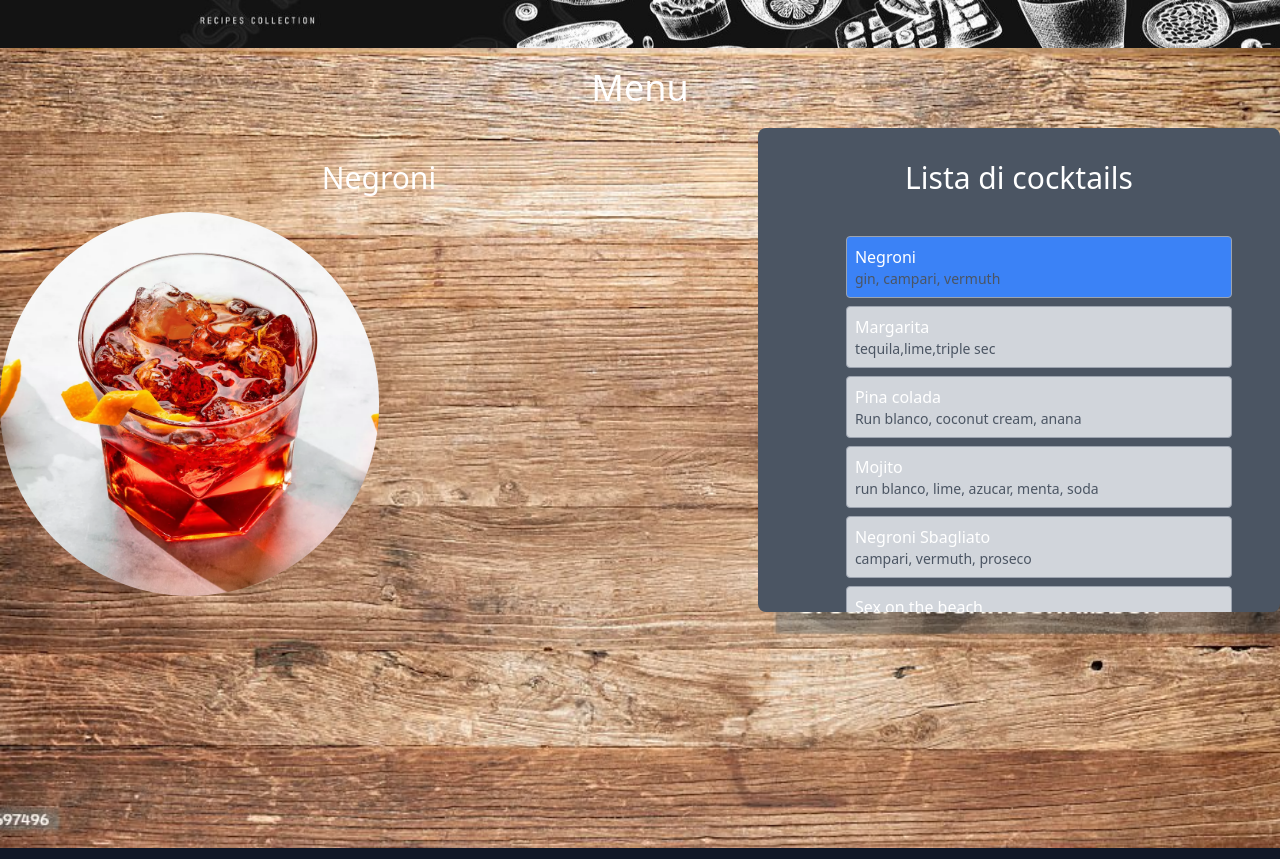
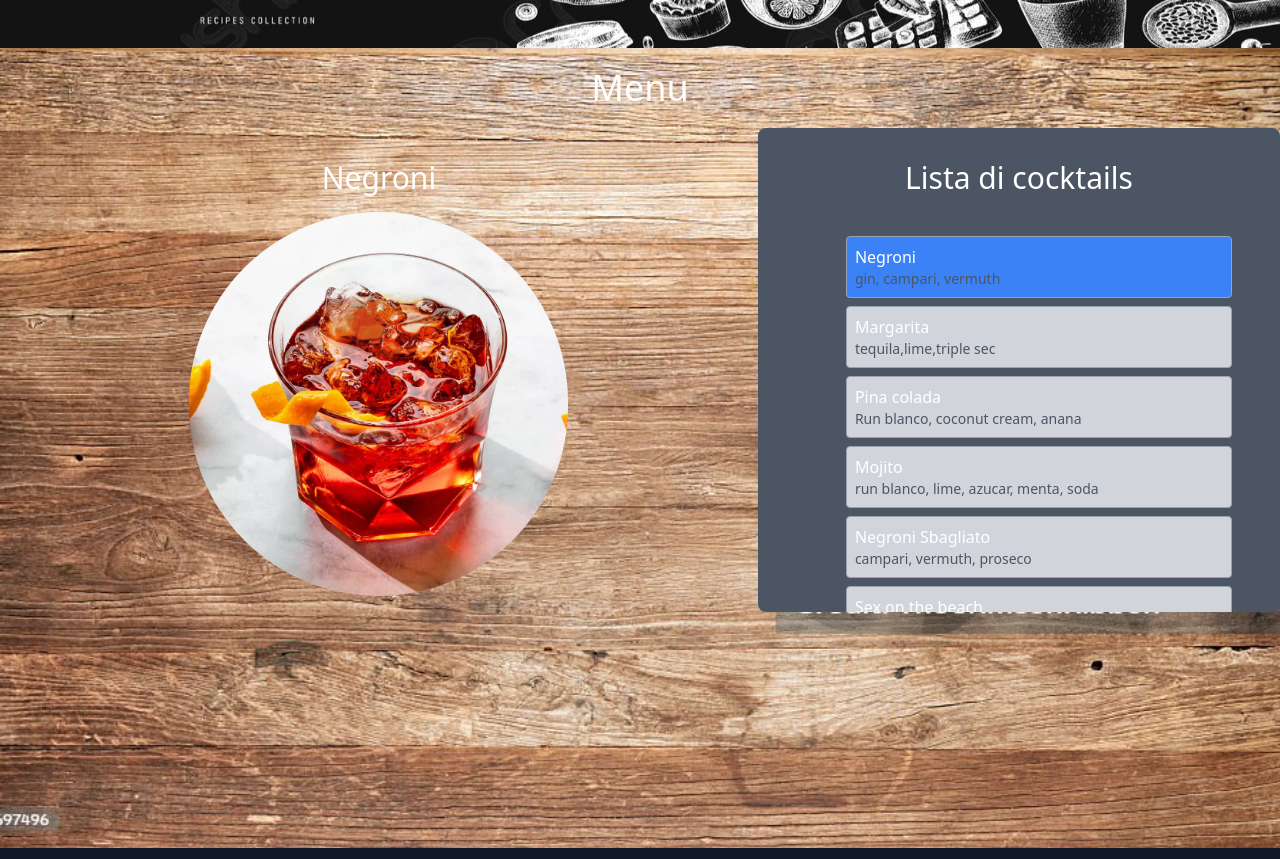
Before and after one commit to francmauric/pizzeria, a Next.js app: page /Prenotaciones in a window 1280 px wide. Shown: the part 1120-1979 px from the top of the page. Built offline with nearby package versions, Linux system fonts and the light colour scheme.

Commit message:
problema del centrado de img solucionado

```diff
--- a/pages/Prenotaciones.tsx
+++ b/pages/Prenotaciones.tsx
@@ -188,13 +188,15 @@ const getImageFileName = (cocktail: string) => {
               </div>
             </div>
             </div>
-            <div className=" sm:block w-3/4 flex justify-center flex-col items-center">
+            <div className=" sm:block w-3/4 flex justify-center flex-col ">
               <h1 className="text-white text-center text-3xl p-4 pt-8">{selectedCocktail}</h1>
-              <img
-                className="w-2/4 h-96 object-cover items-center rounded-full max-h-96"
-                src={`/images/cocktails/${getImageFileName(selectedCocktail || "")}`}
-                alt="cocktail"
-              />
+              <div className="flex justify-center">
+                <img
+                  className="w-2/4 h-96 object-cover  rounded-full "
+                  src={`/images/cocktails/${getImageFileName(selectedCocktail || "")}`}
+                  alt="cocktail"
+                />
+              </div>
             </div>
           </div>
         </div>
```
